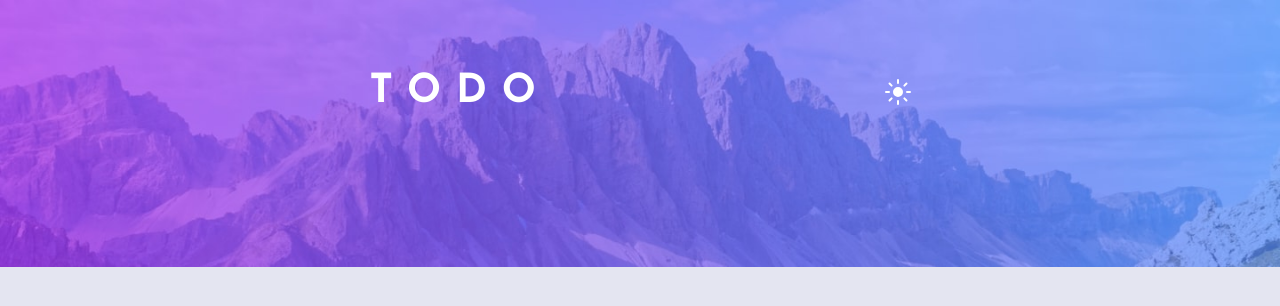
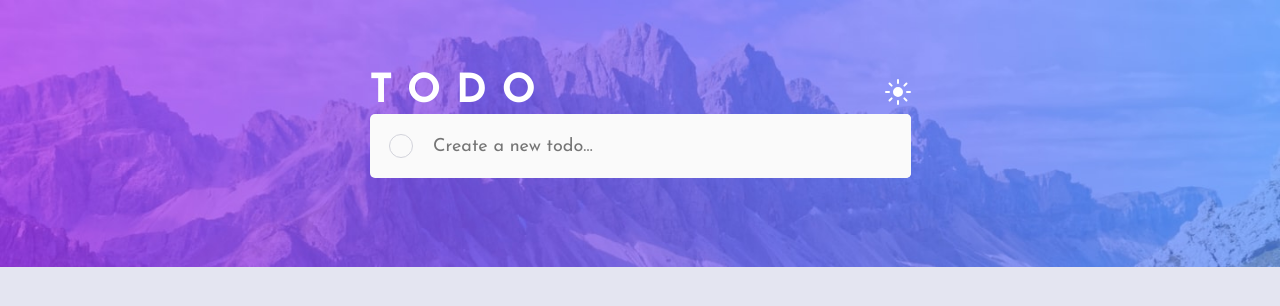
Before and after one commit to olppaemi/fem-todo-app, a React (Create React App) app: page / in a window 1280 px wide. Shown: the top 306 px of the page. Built offline with nearby package versions, Linux system fonts and the light colour scheme.

Commit message:
fix: modeHook -> ModeContext

```diff
--- a/src/App.tsx
+++ b/src/App.tsx
@@ -1,15 +1,15 @@
-import useMode from "hooks/useMode";
+import { useModeContext } from "context/ModeContext";
 import Front from "pages/Front";
 import { ThemeProvider } from "styled-components";
 import { GlobalStyle } from "styles/globalStyles";
 
 const App = () => {
-  const { theme, mode, toggleMode } = useMode();
+  const { theme } = useModeContext();
 
   return (
     <ThemeProvider theme={theme}>
       <GlobalStyle />
-      <Front toggleMode={toggleMode} mode={mode} />
+      <Front />
     </ThemeProvider>
   );
 };
--- a/src/components/Header/Header.tsx
+++ b/src/components/Header/Header.tsx
@@ -1,19 +1,15 @@
+import { useModeContext } from "context/ModeContext";
 import MoonIcon from "icons/MoonIcon";
 import SunIcon from "icons/SunIcon";
-import { MouseEventHandler } from "react";
 import * as S from "./styles";
 
-const Header = ({
-  mode,
-  onClick,
-}: {
-  mode: "light" | "dark";
-  onClick: MouseEventHandler<HTMLButtonElement>;
-}) => {
+const Header = () => {
+  const { mode, toggleMode } = useModeContext();
+
   return (
     <S.Header>
       <S.Title>TODO</S.Title>
-      <S.ToggleButton onClick={onClick}>
+      <S.ToggleButton onClick={toggleMode}>
         {mode === "light" ? <SunIcon /> : <MoonIcon />}
       </S.ToggleButton>
     </S.Header>
--- /dev/null
+++ b/src/components/InputTodo/InputTodo.tsx
@@ -0,0 +1,14 @@
+import * as S from "./styles";
+
+const InputTodo = () => {
+  return (
+    <S.Container>
+      <S.Wrapper>
+        <S.Circle />
+      </S.Wrapper>
+      <S.Input type="text" placeholder="Create a new todo…" />
+    </S.Container>
+  );
+};
+
+export default InputTodo;
--- /dev/null
+++ b/src/components/InputTodo/index.ts
@@ -0,0 +1,3 @@
+import InputTodo from "./InputTodo";
+
+export default InputTodo;
--- /dev/null
+++ b/src/components/InputTodo/styles.ts
@@ -0,0 +1,40 @@
+import styled from "styled-components";
+import { rem } from "styles/utils";
+
+export const Container = styled.div`
+  width: 100%;
+  height: ${rem(64)};
+  background-color: ${({ theme }) => theme.listBg};
+  border-radius: ${rem(5)};
+
+  display: flex;
+`;
+
+export const Wrapper = styled.div`
+  width: ${rem(72)};
+  height: 100%;
+  display: flex;
+  justify-content: center;
+  align-items: center;
+`;
+
+export const Circle = styled.div`
+  width: ${rem(24)};
+  height: ${rem(24)};
+
+  border: 1px solid ${({ theme }) => theme.border};
+  border-radius: 50%;
+`;
+
+export const Input = styled.input`
+  width: 100%;
+  height: 100%;
+  border: none;
+  outline: none;
+  appearance: none;
+  border-top-right-radius: ${rem(5)};
+  border-bottom-right-radius: ${rem(5)};
+  background-color: ${({ theme }) => theme.listBg};
+
+  font-size: ${rem(18)};
+`;
--- /dev/null
+++ b/src/context/ModeContext.tsx
@@ -0,0 +1,41 @@
+import {
+  createContext,
+  FC,
+  MouseEventHandler,
+  useCallback,
+  useContext,
+  useState,
+} from "react";
+import { DefaultTheme } from "styled-components";
+import { darkTheme, lightTheme } from "styles/theme";
+
+export type ModeContextProps = {
+  theme: DefaultTheme;
+  mode: "light" | "dark";
+  toggleMode: MouseEventHandler<HTMLButtonElement>;
+};
+
+const ModeContext = createContext<ModeContextProps>({} as ModeContextProps);
+
+export const ModeProvider: FC = ({ children }) => {
+  const [theme, setTheme] = useState<DefaultTheme>(lightTheme);
+  const [mode, setMode] = useState<"light" | "dark">("light");
+
+  const toggleMode = useCallback(() => {
+    if (mode === "light") {
+      setMode("dark");
+      setTheme(darkTheme);
+    } else {
+      setMode("light");
+      setTheme(lightTheme);
+    }
+  }, [mode]);
+
+  return (
+    <ModeContext.Provider value={{ theme, mode, toggleMode }}>
+      {children}
+    </ModeContext.Provider>
+  );
+};
+
+export const useModeContext = () => useContext(ModeContext);
--- a/src/hooks/useMode.ts
+++ /dev/null
@@ -1,24 +0,0 @@
-import { useCallback, useState } from "react";
-import { DefaultTheme } from "styled-components";
-import { darkTheme, lightTheme } from "styles/theme";
-
-export default function useMode() {
-  const [theme, setTheme] = useState<DefaultTheme>(lightTheme);
-  const [mode, setMode] = useState<"light" | "dark">("light");
-
-  const toggleMode = useCallback(() => {
-    if (mode === "light") {
-      setMode("dark");
-      setTheme(darkTheme);
-    } else {
-      setMode("light");
-      setTheme(lightTheme);
-    }
-  }, [mode]);
-
-  return {
-    theme,
-    mode,
-    toggleMode,
-  };
-}
--- a/src/index.tsx
+++ b/src/index.tsx
@@ -1,10 +1,13 @@
+import { ModeProvider } from "context/ModeContext";
 import React from "react";
 import ReactDOM from "react-dom";
 import App from "./App";
 
 ReactDOM.render(
   <React.StrictMode>
-    <App />
+    <ModeProvider>
+      <App />
+    </ModeProvider>
   </React.StrictMode>,
   document.getElementById("root")
 );
--- a/src/pages/Front/Front.tsx
+++ b/src/pages/Front/Front.tsx
@@ -1,18 +1,13 @@
 import Header from "components/Header";
-import { MouseEventHandler } from "react";
+import InputTodo from "components/InputTodo";
 import * as S from "./styles";
 
-const Front = ({
-  mode,
-  toggleMode,
-}: {
-  mode: "light" | "dark";
-  toggleMode: MouseEventHandler<HTMLButtonElement>;
-}) => {
+const Front = () => {
   return (
     <S.Page>
       <S.Center>
-        <Header mode={mode} onClick={toggleMode} />
+        <Header />
+        <InputTodo />
       </S.Center>
     </S.Page>
   );
```
